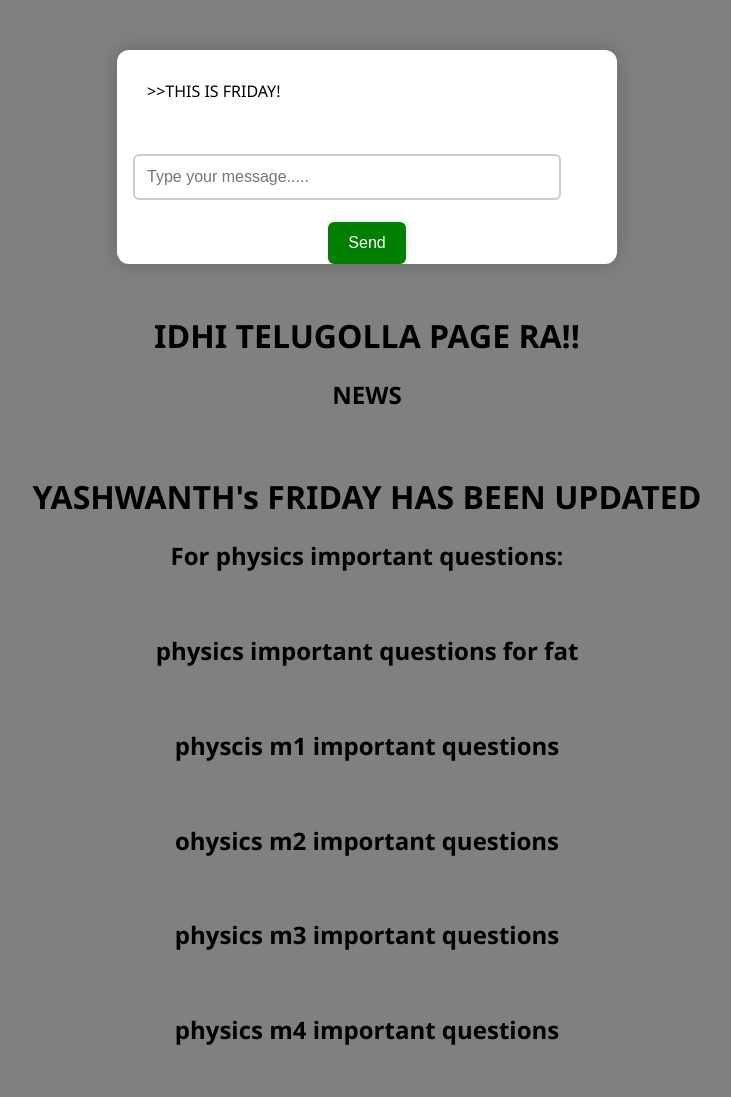
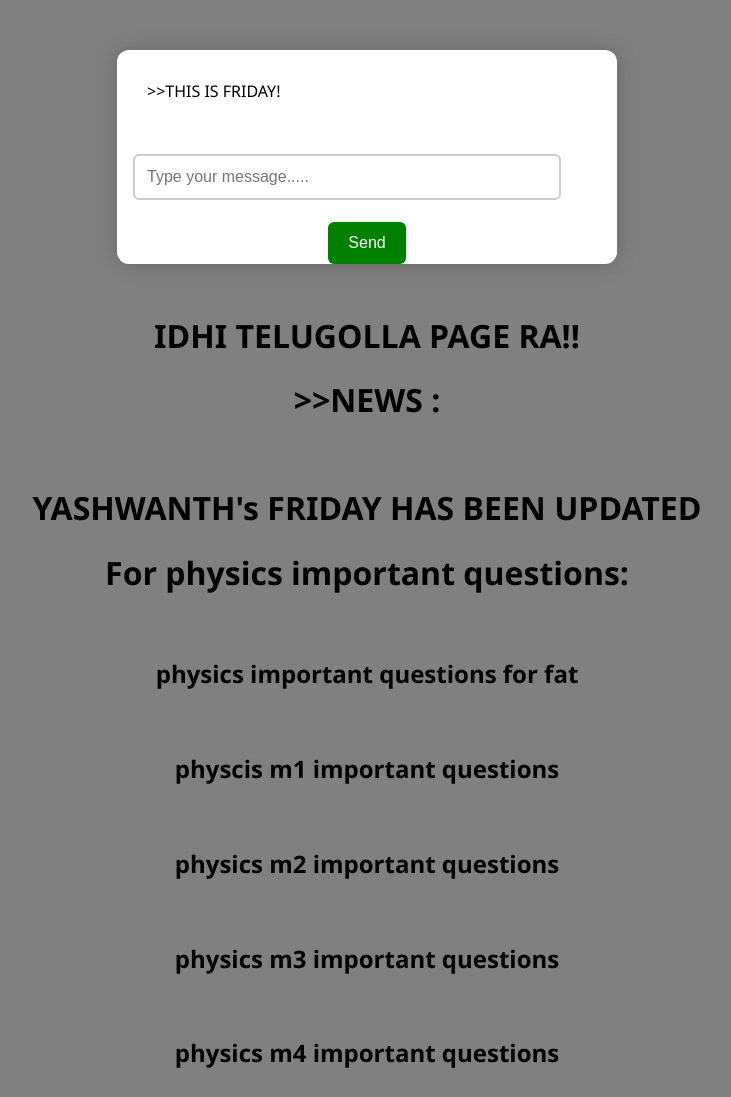
Before and after one commit to imyashwanthsdp/FRIDAY, a plain HTML site: page index.html in a window 1280 px wide. Shown: the top 1097 px of the page, without its empty margins (273-1004 px from the left). Drawn offline with Linux system fonts and the light colour scheme.

Commit message:
Update index.html

```diff
--- a/index.html
+++ b/index.html
@@ -17,12 +17,12 @@
   </div>
   <script src="script.js"></script>
   <center><h1>IDHI TELUGOLLA PAGE RA!!</h1></center>
-  <center><h2>NEWS</h2></center></br>
+  <center><h1>>>NEWS :</h1></center></br>
   <center><h1>YASHWANTH's FRIDAY HAS BEEN UPDATED</h1></center>
-  <center><h2>For physics important questions:</h2></center></br>
+  <center><h1>For physics important questions:</h1></center></br>
   <center><h2>physics important questions for fat</h2></center></br>
   <center><h2>physcis m1 important questions</h2></center></br>
-  <center><h2>ohysics m2 important questions</h2></center></br>
+  <center><h2>physics m2 important questions</h2></center></br>
   <center><h2>physics m3 important questions</h2></center></br>
   <center><h2>physics m4 important questions</h2></center></br>
   <center><h2>physics m5 important questions</h2></center></br>
```
